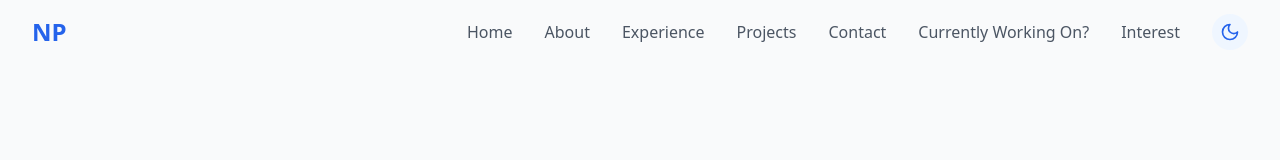
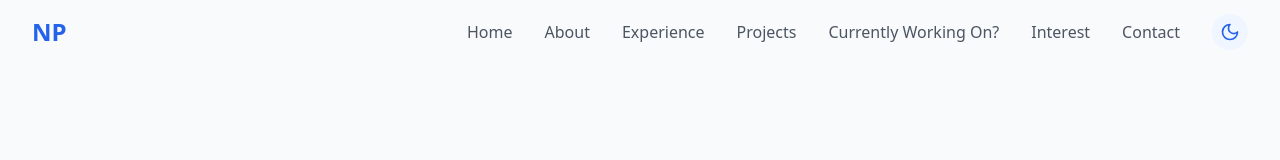
Before and after one commit to Nishchaypat/portfolio-react-vite, a React (Vite) app: page / in a window 1280 px wide. Shown: the top 160 px of the page. Built offline with nearby package versions, Linux system fonts and the light colour scheme.

Commit message:
Edited nav bar

```diff
--- a/src/components/Navigation.jsx
+++ b/src/components/Navigation.jsx
@@ -12,9 +12,9 @@ const NavigationBar = () => {
     { name: 'About', href: '#about' },
     { name: 'Experience', href: '#experience' },
     { name: 'Projects', href: '#projects' },
+    { name: 'Currently Working On?', href: '#workingon' },
+    { name: 'Interest', href: '#interests' },
     { name: 'Contact', href: '#contact' },
-    { name: 'Currently Working On?', href: '#workingon' },
-    { name: 'Interest', href: '#interests' }
   ];
 
   useEffect(() => {
```
